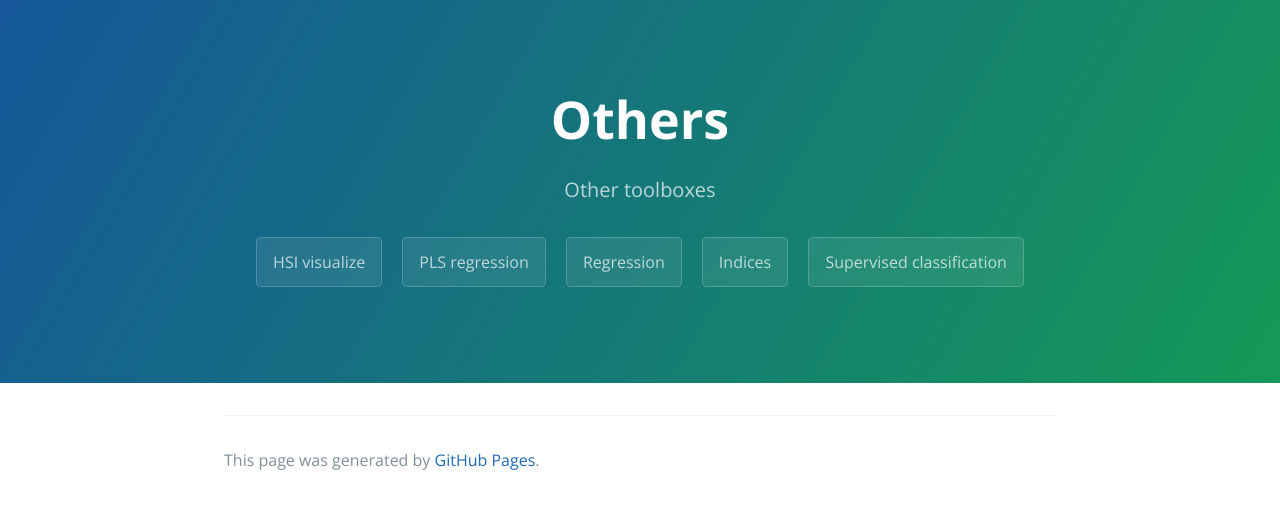
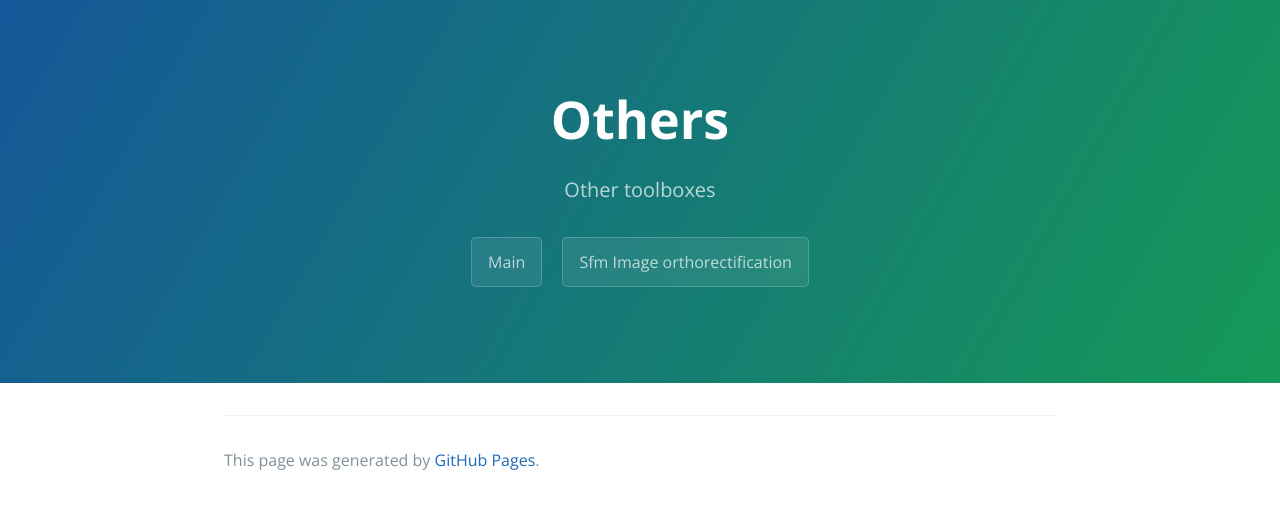
Before and after one commit to JacqKevin/JacqKevin.github.io, a Jekyll site: the page built from Others.md, in a window 1280 px wide. Shown: the top 509 px of the page. Built offline with Jekyll 4.4.1, drawn with Linux system fonts in a browser that asks for light colours.

Commit message:
Update pageOthers.html

```diff
--- a/_layouts/pageOthers.html
+++ b/_layouts/pageOthers.html
@@ -36,11 +36,8 @@
         <a href="{{ site.github.tar_url }}" class="btn">Download .tar.gz</a>
       {% endif %}
       {% if site.show_onglets %}
- 	<a href="https://jacqkevin.github.io/HSI_Visualization/" class="btn" role="button">HSI visualize</a>
-	<a href="https://jacqkevin.github.io/HSI_PLSR/" class="btn" role="button">PLS regression</a>
-	<a href="https://jacqkevin.github.io/HSI_Regression/" class="btn" role="button">Regression</a>
-	<a href="https://jacqkevin.github.io/HSI_Spectral_Indices/" class="btn" role="button">Indices</a>
-	<a href="https://jacqkevin.github.io/HSI_SupervisedClassification/" class="btn" role="button">Supervised classification</a>
+	<a href="https://jacqkevin.github.io/" class="btn" role="button">Main</a>
+ 	<a href="https://jacqkevin.github.io/RGB_PhotoScanOrthorectification/" class="btn" role="button">Sfm Image orthorectification</a>
       {% endif %}
     </header>
 
```
